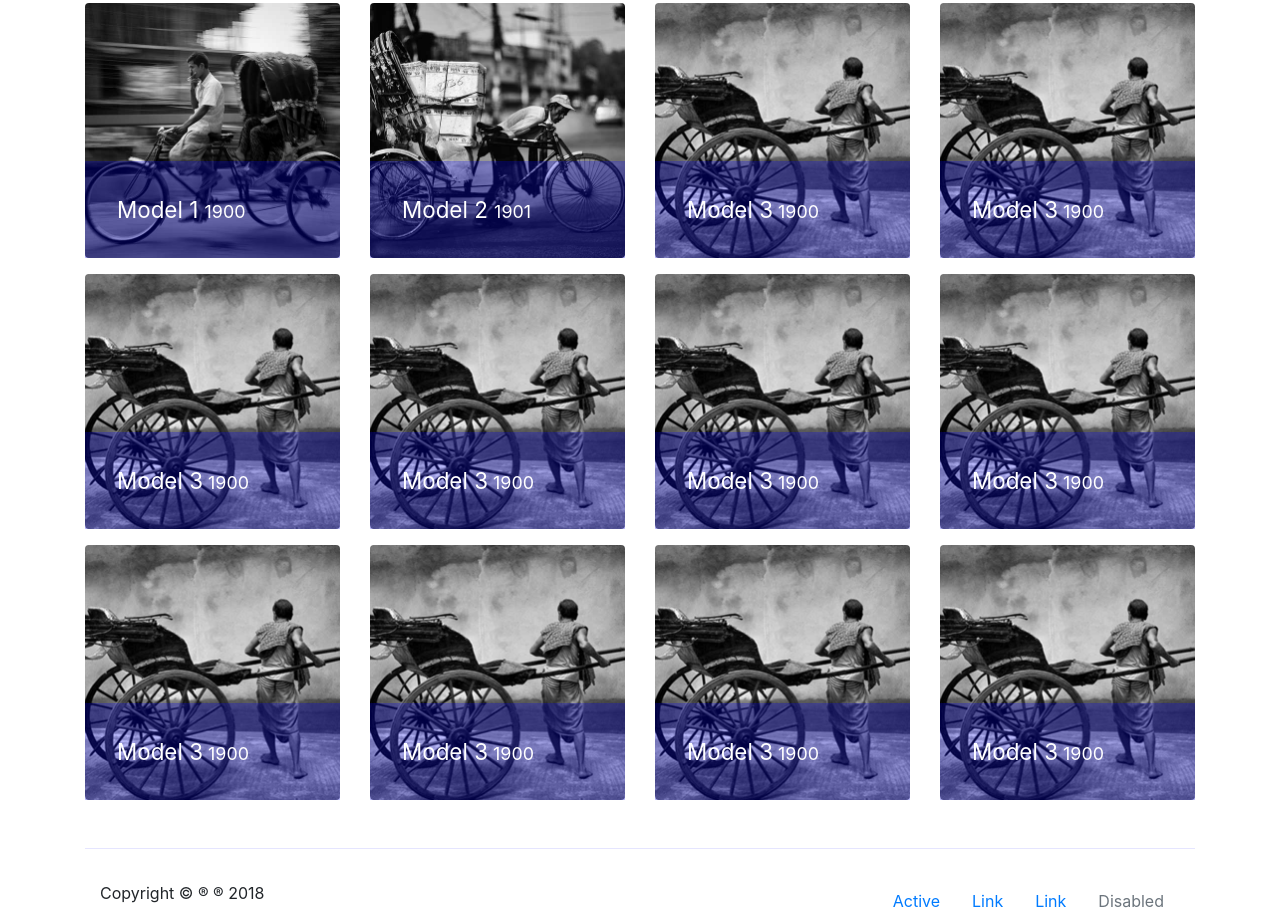
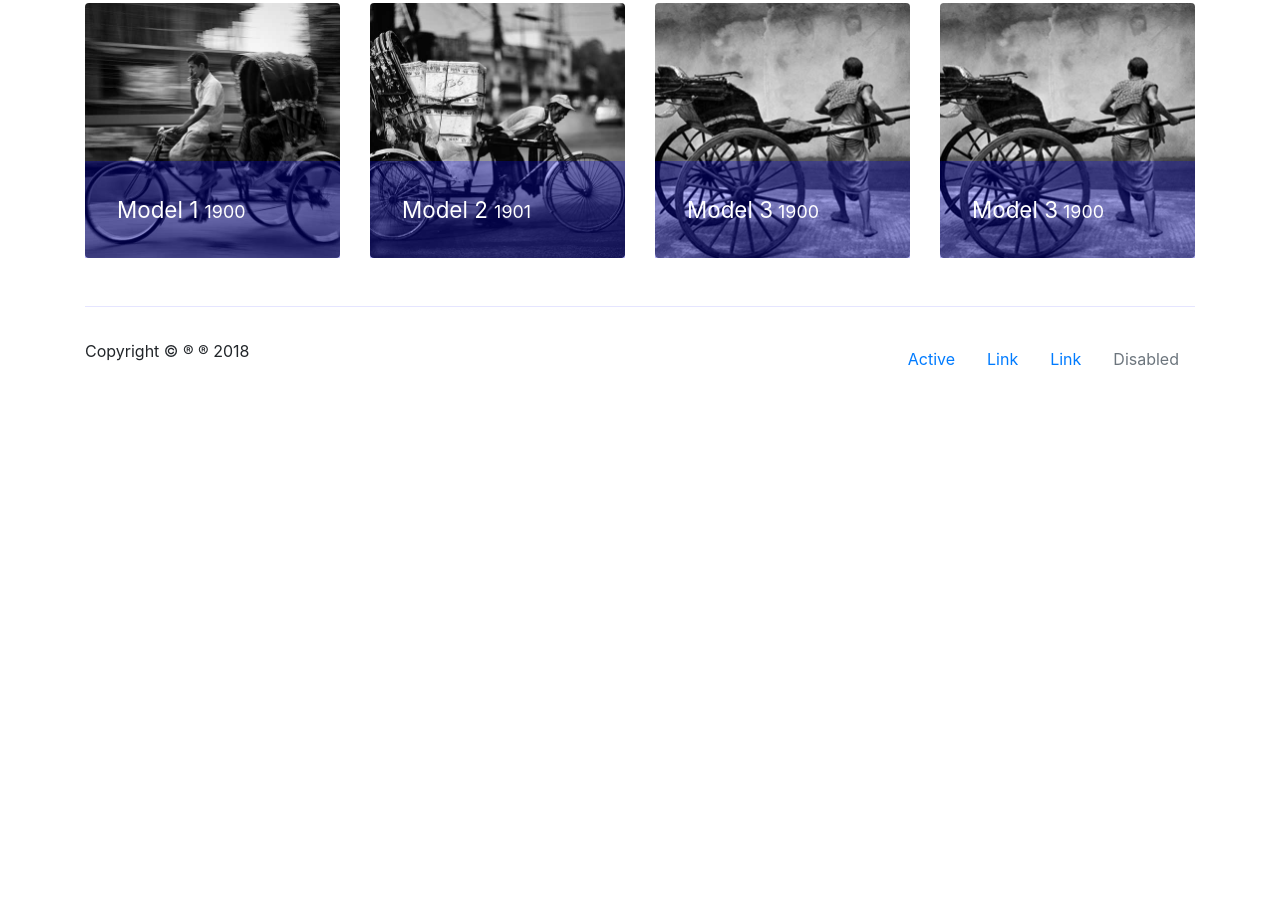
Before and after one commit to malikfaizanhaider/students-assignment, a plain HTML site: page portfolio.html in a window 1280 px wide. Shown: the part 259-1180 px from the top of the page. After the commit the page ends 800 px from the top, so only its background shows below. Drawn offline with Linux system fonts and the light colour scheme.

Commit message:
Meta Add

```diff
--- a/dist/custom/custom.css
+++ b/dist/custom/custom.css
@@ -34,7 +34,6 @@ nav.bg-primary {
 }
 .rksw-fture h2 {
     font-weight:300;
-
     margin-bottom: 32px;
 }
 .rksw-fture figure {
@@ -52,4 +51,22 @@ nav.bg-primary {
     padding: 2rem;
     width: 100%;
 }
+.rksw-fture figure img {
+    width: 100%
+}
 /** End Feature Styling **/
+
+/** Info Styling **/
+.rksw-info {
+    margin-bottom: 2rem
+}
+.rksw-info h3 {
+    font-weight:300;
+    margin-bottom: 1rem;
+}
+
+.rksw-info .list-group .list-group-item:hover, .rksw-info .list-group .list-group-item:focus {
+    background-color: #eae7ff
+}
+
+/** End Info Styling **/
--- a/portfolio.html
+++ b/portfolio.html
@@ -3,6 +3,7 @@
 <head>
 
     <meta charset="UTF-8">
+    <meta name="viewport" content="width=device-width, initial-scale=1, shrink-to-fit=no">
 
     <title>Portfolio</title>
 
@@ -12,7 +13,6 @@
 <body>
     <!--Header-->
     <header>
-
         <div class="container-fluied">
             <nav class="navbar navbar-expand-lg navbar-dark bg-primary">
                 <a class="navbar-brand" href="./index.html" title="home">Riskshaw.pk</a>
@@ -42,14 +42,13 @@
         </div>
         <div class="slider">
             <div class="jumbotron text-center rounded-bottom">
-                        <h1>Portfolio</h1>
+                <h1>Our Porfolios</h1>
             </div>
         </div>
     </header>
     <!--/Header-->
 
     <!--Main Contant-->
-
     <main class="container">
             <div class="rksw-fture">
                 <div class="row">
@@ -86,67 +85,9 @@
                                 </figcaption>
                         </figure>
                     </div>
-                    <div class="col-12 col-md-6 col-lg-3 col-xl-3 mb-3">
-                            <figure>
-                                <img class="rounded img-fluid" src="./images/models/m3.jpg" alt="">
-                                <figcaption>
-                                    Model 3<small class="model-number"> 1900</small>
-                                </figcaption>
-                            </figure>
-                        </div> <div class="col-12 col-md-6 col-lg-3 col-xl-3 mb-3">
-                                <figure>
-                                    <img class="rounded img-fluid" src="./images/models/m3.jpg" alt="">
-                                    <figcaption>
-                                        Model 3<small class="model-number"> 1900</small>
-                                    </figcaption>
-                                </figure>
-                            </div> <div class="col-12 col-md-6 col-lg-3 col-xl-3 mb-3">
-                                    <figure>
-                                        <img class="rounded img-fluid" src="./images/models/m3.jpg" alt="">
-                                        <figcaption>
-                                            Model 3<small class="model-number"> 1900</small>
-                                        </figcaption>
-                                    </figure>
-                                </div> <div class="col-12 col-md-6 col-lg-3 col-xl-3 mb-3">
-                                        <figure>
-                                            <img class="rounded img-fluid" src="./images/models/m3.jpg" alt="">
-                                            <figcaption>
-                                                Model 3<small class="model-number"> 1900</small>
-                                            </figcaption>
-                                        </figure>
-                                    </div> <div class="col-12 col-md-6 col-lg-3 col-xl-3 mb-3">
-                                            <figure>
-                                                <img class="rounded img-fluid" src="./images/models/m3.jpg" alt="">
-                                                <figcaption>
-                                                    Model 3<small class="model-number"> 1900</small>
-                                                </figcaption>
-                                            </figure>
-                                        </div> <div class="col-12 col-md-6 col-lg-3 col-xl-3 mb-3">
-                                                <figure>
-                                                    <img class="rounded img-fluid" src="./images/models/m3.jpg" alt="">
-                                                    <figcaption>
-                                                        Model 3<small class="model-number"> 1900</small>
-                                                    </figcaption>
-                                                </figure>
-                                            </div> <div class="col-12 col-md-6 col-lg-3 col-xl-3 mb-3">
-                                                    <figure>
-                                                        <img class="rounded img-fluid" src="./images/models/m3.jpg" alt="">
-                                                        <figcaption>
-                                                            Model 3<small class="model-number"> 1900</small>
-                                                        </figcaption>
-                                                    </figure>
-                                                </div> <div class="col-12 col-md-6 col-lg-3 col-xl-3 mb-3">
-                                                        <figure>
-                                                            <img class="rounded img-fluid" src="./images/models/m3.jpg" alt="">
-                                                            <figcaption>
-                                                                Model 3<small class="model-number"> 1900</small>
-                                                            </figcaption>
-                                                        </figure>
                 </div>
-
             </div>
-
-        </div>
+        </main>
     <!--/Main Contant-->
 
         <!--Footer-->
```
Also changed, not shown: index.html (+1 -0 lines). Lines whose indentation alone changed are shown as unchanged.
